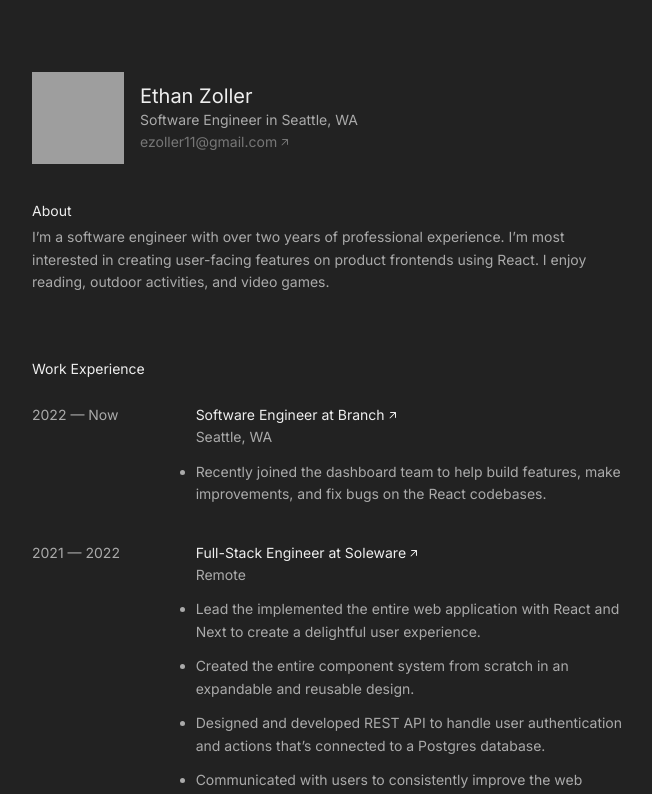
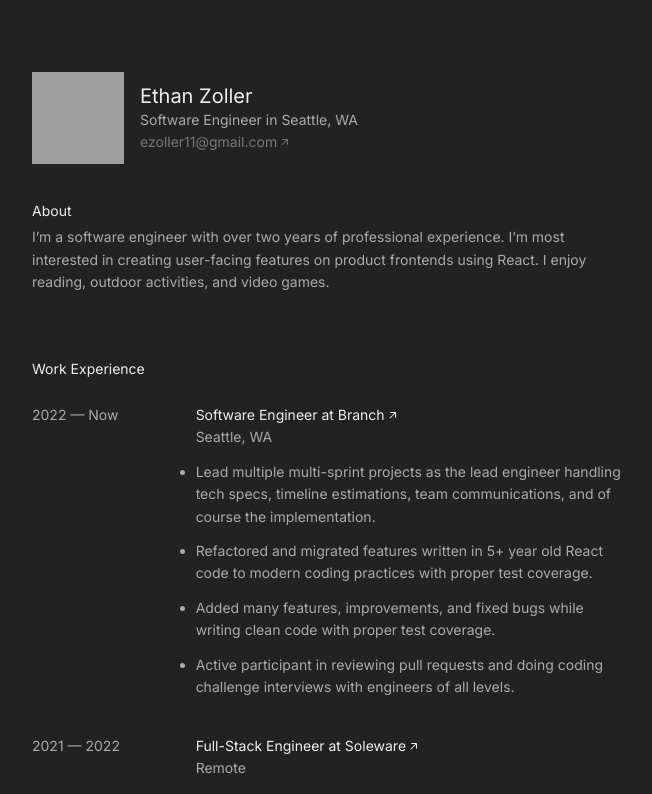
Before and after one commit to ezolla/my-website, a Next.js app: page / in a window 1280 px wide. Shown: the top 794 px of the page, without its empty margins (308-960 px from the left). Built offline with nearby package versions, Linux system fonts and the light colour scheme; no server answers; grey boxes are pictures that could not be loaded.

Commit message:
Added experience details

```diff
--- a/components/sections/WorkExperience.tsx
+++ b/components/sections/WorkExperience.tsx
@@ -1,6 +1,6 @@
-import styled from 'styled-components'
+import styled from 'styled-components';
 
-import { ExternalArrow } from 'components/Icons'
+import { ExternalArrow } from 'components/Icons';
 
 const WorkExperience = () => {
   return (
@@ -18,8 +18,21 @@ const WorkExperience = () => {
           <p>Seattle, WA</p>
           <ul>
             <li>
-              Recently joined the dashboard team to help build features, make
-              improvements, and fix bugs on the React codebases.
+              Lead multiple multi-sprint projects as the lead engineer handling
+              tech specs, timeline estimations, team communications, and of
+              course the implementation.
+            </li>
+            <li>
+              Refactored and migrated features written in 5+ year old React code
+              to modern coding practices with proper test coverage.
+            </li>
+            <li>
+              Added many features, improvements, and fixed bugs while writing
+              clean code with proper test coverage.
+            </li>
+            <li>
+              Active participant in reviewing pull requests and doing coding
+              challenge interviews with engineers of all levels.
             </li>
           </ul>
         </div>
@@ -112,16 +125,16 @@ const WorkExperience = () => {
         </div>
       </Experience>
     </StyledWorkExperience>
-  )
-}
+  );
+};
 
-export default WorkExperience
+export default WorkExperience;
 
 const StyledWorkExperience = styled.section`
   h2 {
     margin-bottom: 24px;
   }
-`
+`;
 
 const Experience = styled.div`
   display: grid;
@@ -157,4 +170,4 @@ const Experience = styled.div`
       }
     }
   }
-`
+`;
```
